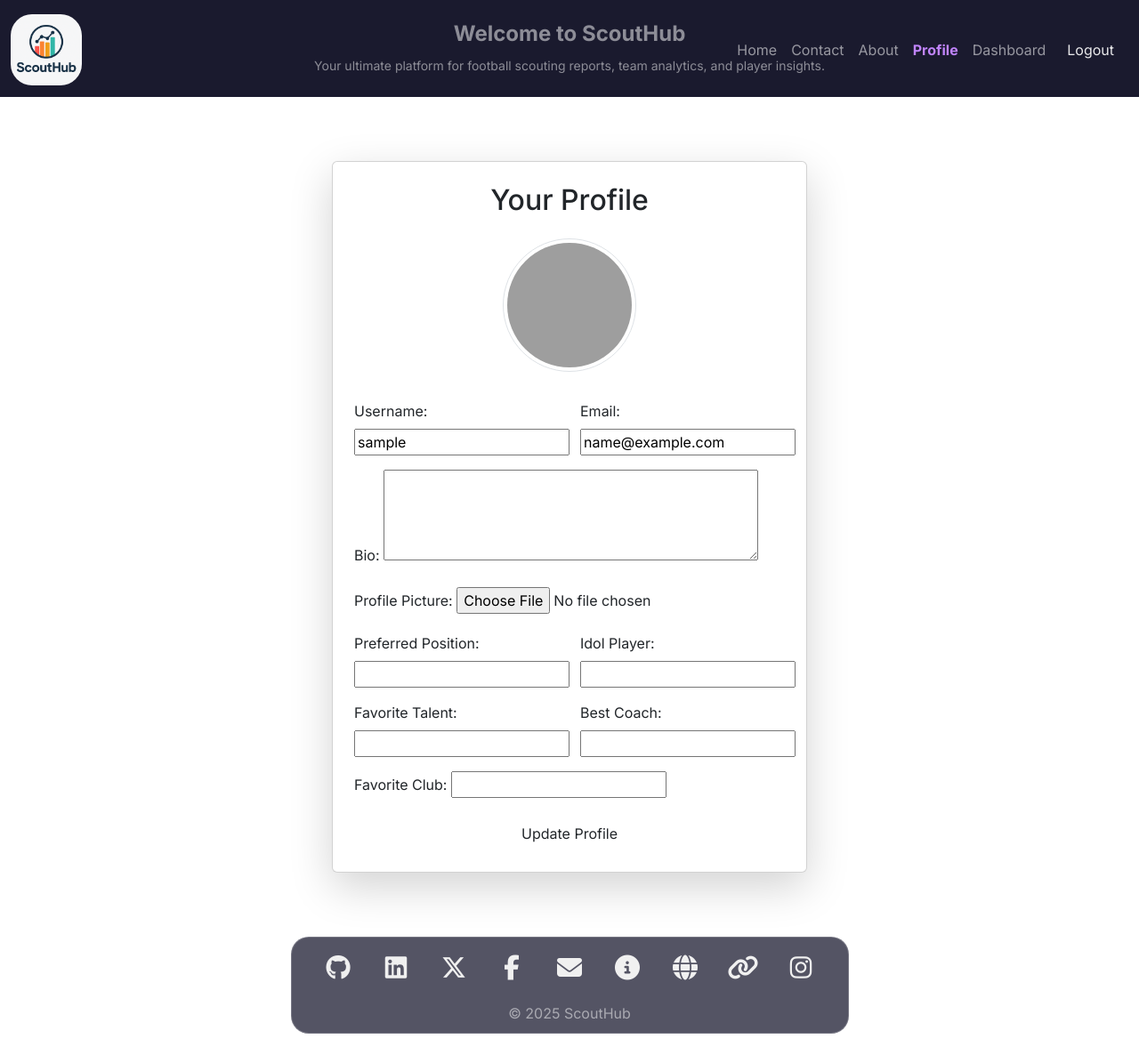
After one commit to Tarik-Box/ScoutHub, a Django app: page /accounts/profile/ in a window 1280 px wide. The commit adds this page. Shown: the whole page at 89% size. Run offline with Django 5.2, Linux system fonts and the light colour scheme; the visitor is signed in with stand-in values (Sample User, id 1); grey boxes are pictures that could not be loaded.

Commit message:
feat: Implement user profile management and reset styling
This commit introduces the user profile management feature,
allowing users to view and edit their profile details.
Password change functionality is explicitly excluded from this scope
and will not be implemented for this issue.

Changes include:
- Added  model with extended user fields.
- Implemented  and  for profile editing.
- Created  in  to handle profile logic.
- Configured URL and integrated profile link in .
- Added management command to create profiles for existing users.
- Reset project-wide styling in ,
  preserving only header, navbar, logo, and footer styles as requested.

```diff
--- a/accounts/forms.py
+++ b/accounts/forms.py
@@ -1,5 +1,6 @@
 from django import forms
 from django.contrib.auth.forms import UserCreationForm
+from .models import Profile # Import the Profile model
 
 
 class CustomUserCreationForm(UserCreationForm):
@@ -9,3 +10,38 @@ class CustomUserCreationForm(UserCreationForm):
         fields = UserCreationForm.Meta.fields + (
             "email",
         )  # Add email to registration form
+
+
+class ProfileForm(forms.ModelForm):
+    """
+    Form for users to edit their profile details.
+    Allows updates to their bio, profile picture, and scouting preferences.
+    """
+    class Meta:
+        model = Profile
+        fields = [
+            'bio',
+            'profile_picture',
+            'preferred_position',
+            'idol_player',
+            'favorite_talent',
+            'best_coach',
+            'favorite_club',
+        ]
+        widgets = {
+            'bio': forms.Textarea(attrs={'rows': 4}),
+        }
+
+
+from django.contrib.auth.models import User
+
+class UserUpdateForm(forms.ModelForm):
+    """
+    Form for users to update their core account information.
+    Specifically allows changing username and email.
+    """
+    email = forms.EmailField() # Ensure email field is properly handled
+
+    class Meta:
+        model = User
+        fields = ['username', 'email']
--- /dev/null
+++ b/accounts/templates/accounts/profile.html
@@ -0,0 +1,136 @@
+{% extends 'base.html' %}
+{% load static %}
+
+{% block extra_head %}
+    <link rel="stylesheet" href="{% static 'web/css/style.css' %}">
+{% endblock extra_head %}
+
+{% block content %}
+<div class="container my-5" id="profile-container">
+    <div class="row justify-content-center">
+        <div class="col-md-8 col-lg-6">
+            <div class="card scout-card shadow-lg p-4">
+                <h2 class="text-center mb-4 card-title-alt">Your Profile</h2>
+
+                {% if messages %}
+                    {% for message in messages %}
+                        <div class="alert alert-{{ message.tags }} alert-dismissible fade show" role="alert">
+                            {{ message }}
+                            <button type="button" class="btn-close" data-bs-dismiss="alert" aria-label="Close"></button>
+                        </div>
+                    {% endfor %}
+                {% endif %}
+
+                <form method="post" enctype="multipart/form-data" class="profile-form">
+                    {% csrf_token %}
+
+                    <div class="mb-3 text-center">
+                        {% if request.user.profile.profile_picture %}
+                            <img src="{{ request.user.profile.profile_picture.url }}" alt="Profile Picture" class="img-thumbnail rounded-circle mb-3" style="width: 150px; height: 150px; object-fit: cover;">
+                        {% else %}
+                            <img src="{% static 'web/images/default_profile_pic.png' %}" alt="Default Profile Picture" class="img-thumbnail rounded-circle mb-3" style="width: 150px; height: 150px; object-fit: cover;">
+                        {% endif %}
+                    </div>
+
+                    <div class="row">
+                        <div class="col-md-6 mb-3">
+                            <label for="{{ user_form.username.id_for_label }}" class="form-label">Username:</label>
+                            {{ user_form.username }}
+                            {% if user_form.username.errors %}
+                                <div class="text-danger">
+                                    {% for error in user_form.username.errors %}{{ error }}{% endfor %}
+                                </div>
+                            {% endif %}
+                        </div>
+                        <div class="col-md-6 mb-3">
+                            <label for="{{ user_form.email.id_for_label }}" class="form-label">Email:</label>
+                            {{ user_form.email }}
+                            {% if user_form.email.errors %}
+                                <div class="text-danger">
+                                    {% for error in user_form.email.errors %}{{ error }}{% endfor %}
+                                </div>
+                            {% endif %}
+                        </div>
+                    </div>
+
+                    <div class="mb-3">
+                        <label for="{{ profile_form.bio.id_for_label }}" class="form-label">Bio:</label>
+                        {{ profile_form.bio }}
+                        {% if profile_form.bio.errors %}
+                            <div class="text-danger">
+                                {% for error in profile_form.bio.errors %}{{ error }}{% endfor %}
+                            </div>
+                        {% endif %}
+                    </div>
+
+                    <div class="mb-3">
+                        <label for="{{ profile_form.profile_picture.id_for_label }}" class="form-label">Profile Picture:</label>
+                        {{ profile_form.profile_picture }}
+                        {% if profile_form.profile_picture.errors %}
+                            <div class="text-danger">
+                                {% for error in profile_form.profile_picture.errors %}{{ error }}{% endfor %}
+                            </div>
+                        {% endif %}
+                    </div>
+
+                    <div class="row">
+                        <div class="col-md-6 mb-3">
+                            <label for="{{ profile_form.preferred_position.id_for_label }}" class="form-label">Preferred Position:</label>
+                            {{ profile_form.preferred_position }}
+                            {% if profile_form.preferred_position.errors %}
+                                <div class="text-danger">
+                                    {% for error in profile_form.preferred_position.errors %}{{ error }}{% endfor %}
+                                </div>
+                            {% endif %}
+                        </div>
+                        <div class="col-md-6 mb-3">
+                            <label for="{{ profile_form.idol_player.id_for_label }}" class="form-label">Idol Player:</label>
+                            {{ profile_form.idol_player }}
+                            {% if profile_form.idol_player.errors %}
+                                <div class="text-danger">
+                                    {% for error in profile_form.idol_player.errors %}{{ error }}{% endfor %}
+                                </div>
+                            {% endif %}
+                        </div>
+                    </div>
+
+                    <div class="row">
+                        <div class="col-md-6 mb-3">
+                            <label for="{{ profile_form.favorite_talent.id_for_label }}" class="form-label">Favorite Talent:</label>
+                            {{ profile_form.favorite_talent }}
+                            {% if profile_form.favorite_talent.errors %}
+                                <div class="text-danger">
+                                    {% for error in profile_form.favorite_talent.errors %}{{ error }}{% endfor %}
+                                </div>
+                            {% endif %}
+                        </div>
+                        <div class="col-md-6 mb-3">
+                            <label for="{{ profile_form.best_coach.id_for_label }}" class="form-label">Best Coach:</label>
+                            {{ profile_form.best_coach }}
+                            {% if profile_form.best_coach.errors %}
+                                <div class="text-danger">
+                                    {% for error in profile_form.best_coach.errors %}{{ error }}{% endfor %}
+                                </div>
+                            {% endif %}
+                        </div>
+                    </div>
+
+                    <div class="mb-3">
+                        <label for="{{ profile_form.favorite_club.id_for_label }}" class="form-label">Favorite Club:</label>
+                        {{ profile_form.favorite_club }}
+                        {% if profile_form.favorite_club.errors %}
+                            <div class="text-danger">
+                                {% for error in profile_form.favorite_club.errors %}{{ error }}{% endfor %}
+                            </div>
+                        {% endif %}
+                    </div>
+
+                    <div class="d-grid gap-2">
+                        <button type="submit" class="btn scout-btn">Update Profile</button>
+                    </div>
+                </form>
+            </div>
+        </div>
+    </div>
+</div>
+{% endblock content %}
--- a/accounts/urls.py
+++ b/accounts/urls.py
@@ -13,4 +13,5 @@ urlpatterns = [
         auth_views.LogoutView.as_view(next_page=reverse_lazy("home")),
         name="logout",
     ),
+    path("profile/", views.profile_view, name="profile"),
 ]
--- a/accounts/views.py
+++ b/accounts/views.py
@@ -1,8 +1,14 @@
 from django.shortcuts import render, redirect
+from django.contrib import messages
 from django.contrib.auth import login
-from django.contrib.auth.views import LoginView  # NEW IMPORT
-from .forms import CustomUserCreationForm
-from django.urls import reverse_lazy  # NEW IMPORT
+from django.contrib.auth.views import LoginView
+from django.contrib.auth.decorators import login_required
+from django.contrib.auth.forms import UserChangeForm as _UserChangeForm # Temporarily keep for the old_string, but we will remove it
+from django.contrib.auth.models import User
+from django.urls import reverse_lazy
+from .forms import CustomUserCreationForm, ProfileForm, UserUpdateForm
+
+
 
 
 def register(request):
@@ -28,3 +34,33 @@ class CustomLoginView(LoginView):
 
     def get_success_url(self):
         return reverse_lazy("home")  # Redirect to 'home' on successful login
+
+
+@login_required
+def profile_view(request):
+    """
+    Handles displaying and updating a user's profile.
+
+    On GET, it shows the current user's profile data in editable forms.
+    On POST, it processes updates to both the User and Profile models.
+    """
+    if request.method == 'POST':
+        user_form = UserUpdateForm(request.POST, instance=request.user)
+        profile_form = ProfileForm(request.POST, request.FILES, instance=request.user.profile)
+
+        if user_form.is_valid() and profile_form.is_valid():
+            user_form.save()
+            profile_form.save()
+            messages.success(request, 'Your profile was successfully updated!')
+            return redirect('accounts:profile')
+        else:
+            messages.error(request, 'Please correct the error below.')
+    else:
+        user_form = UserUpdateForm(instance=request.user)
+        profile_form = ProfileForm(instance=request.user.profile)
+
+    context = {
+        'user_form': user_form,
+        'profile_form': profile_form
+    }
+    return render(request, 'accounts/profile.html', context)
--- a/scout_hub/templates/base.html
+++ b/scout_hub/templates/base.html
@@ -52,6 +52,9 @@
                         </ul>
                         <ul class="navbar-nav">
                             {% if user.is_authenticated %}
+                                <li class="nav-item">
+                                    <a class="nav-link {% if request.resolver_match.url_name == 'profile' %}active{% endif %} custom-nav-link" href="{% url 'accounts:profile' %}">Profile</a>
+                                </li>
                                 <li class="nav-item">
                                     <a class="nav-link {% if request.resolver_match.url_name == 'user_dashboard' %}active{% endif %} custom-nav-link" href="{% url 'dashboard:user_dashboard' %}">Dashboard</a>
                                 </li>
--- a/web/static/web/css/style.css
+++ b/web/static/web/css/style.css
@@ -1,9 +1,8 @@
 /* Custom styles for ScoutHub */
 
 body {
-    background-color: #10101a; /* Dark navy-purple background */
-    color: #f0f0f0;
     font-family: 'Inter', sans-serif; /* Apply new global font */
+    /* background-color and color will be reset by browser defaults or framework */
 }
 
 /* Header / Navbar Styling */
@@ -105,108 +104,6 @@ body {
 }
 
 
-/* Hero Section Styling */
-.homepage-hero {
-    background-color: #1a1a2e;
-    color: #f0f0f0;
-    padding: 5rem 2rem !important;
-    margin-bottom: 3rem !important;
-    border-radius: 0.5rem;
-    border: 1px solid #4a00e0;
-}
-
-.homepage-hero .display-5 {
-    font-size: 3.5rem;
-    font-weight: 700;
-    margin-bottom: 1rem;
-    color: #8E2DE2; /* Vibrant purple from gradient */
-}
-
-.homepage-hero .col-md-8 {
-    font-size: 1.5rem;
-    line-height: 1.6;
-}
-
-/* Card Styling */
-.scout-card {
-    background-color: #2a2a3e; /* Lighter background */
-    border-radius: 0.75rem;
-    border: 1px solid #8E2DE2; /* Brighter border */
-    color: #f0f0f0;
-    font-family: 'Inter', sans-serif; /* Explicitly set font for cards */
-    box-shadow: 0 4px 15px rgba(0, 0, 0, 0.2), 0 0 10px rgba(74, 0, 224, 0.4);
-    transition: transform 0.3s ease-out, box-shadow 0.3s ease-out;
-}
-
-.scout-card:hover {
-    transform: translateY(-5px); /* Lift effect */
-    box-shadow: 0 8px 25px rgba(0, 0, 0, 0.3), 0 0 20px rgba(142, 45, 226, 0.6); /* Intensified glow */
-}
-
-.scout-card .card-header {
-    background-color: #1a1a2e; /* Darker header for contrast */
-    border-bottom: 1px solid #8E2DE2;
-    font-weight: 600;
-    border-top-left-radius: 0.75rem;
-    border-top-right-radius: 0.75rem;
-}
-
-.scout-card .card-header h2 {
-    color: #c084fc; /* Brighter color for card header titles */
-}
-
-.scout-card .card-body h6.text-primary {
-    color: #c084fc !important; /* Brighter color for report titles */
-}
-
-.scout-card .card-body small.text-muted {
-    color: #a0a0a0 !important; /* Brighter color for secondary text */
-}
-
-/* Table Specific Styling */
-.scout-table {
-    margin-bottom: 15px; /* Add 15px gap below tables */
-}
-
-/* Specific Section Container Styling (for tables) */
-.teams-section,
-.players-section {
-    background-color: #1a1a2e; /* Match navbar background */
-    border: 1px solid #4A00E0; /* Consistent border */
-    border-radius: 0.75rem; /* Match card radius */
-    box-shadow: 0 2px 10px rgba(0, 0, 0, 0.1); /* Subtle shadow */
-    padding: 1.5rem; /* Add some internal padding */
-    height: 100%; /* Ensure they fill height if in a flex row */
-    /* Remove animation properties from here */
-    opacity: 0; /* Initially hidden */
-    animation: fadeInUp 0.6s ease-out forwards;
-}
-
-/* Animation for cards on page load */
-.reports-section .col-lg-4 {
-    opacity: 0; /* Initially hidden */
-    animation: fadeInUp 0.6s ease-out forwards;
-}
-
-/* Staggered animation delay for reports */
-.reports-section .col-lg-4:nth-child(1) { animation-delay: 0.1s; }
-.reports-section .col-lg-4:nth-child(2) { animation-delay: 0.2s; }
-.reports-section .col-lg-4:nth-child(3) { animation-delay: 0.3s; }
-.reports-section .col-lg-4:nth-child(4) { animation-delay: 0.4s; }
-.reports-section .col-lg-4:nth-child(5) { animation-delay: 0.5s; }
-.reports-section .col-lg-4:nth-child(6) { animation-delay: 0.6s; }
-
-@keyframes fadeInUp {
-    from {
-        opacity: 0;
-        transform: translateY(20px);
-    }
-    to {
-        opacity: 1;
-        transform: translateY(0);
-    }
-}
-
 /* Dock Footer Styling */
 .dock {
     padding: 10px 20px;
@@ -299,44 +196,3 @@ main {
     background-color: #8E2DE2; /* Darker background on hover */
     transform: translateY(-2px); /* Slight lift on hover */
 }
-
-
-/* About Page Styling */
-.about-page-container {
-    padding: 3rem 2rem; /* Increased vertical padding */
-    margin: 3rem auto;
-    max-width: 1000px; /* Made wider */
-    background-color: #2a2a3e; /* Similar to scout-card */
-    border-radius: 0.75rem;
-    border: 1px solid #8E2DE2;
-    box-shadow: 0 4px 15px rgba(0, 0, 0, 0.2), 0 0 10px rgba(74, 0, 224, 0.4);
-    text-align: center; /* Center the text content */
-    color: #ffffff; /* Brighter font color for the container text */
-}
-
-.about-page-container h2 {
-    color: #c084fc; /* Brighter color for titles */
-    margin-bottom: 1.5rem;
-}
-
-.contact-form .submit:hover {
-    transform: scale(1.1);
-    background-color: rgba(142, 45, 226);
-}
-
-.scout-btn {
-    background-color: #8E2DE2; /* A shade of purple */
-    color: #fff;
-    border: 1px solid #8E2DE2;
-    transition: background-color 0.3s ease;
-}
-
-.scout-btn:hover {
-    background-color: #4A00E0; /* Darker purple on hover */
-    border-color: #4A00E0;
-}
-
-
-/* media query for small screens */
-@media (max-width: 768px) {
-}
```
Also changed, not shown: accounts/management/commands/create_profiles.py (added, +15 -0 lines), accounts/models.py (+29 -1 lines), accounts/migrations/0001_initial.py (added).
